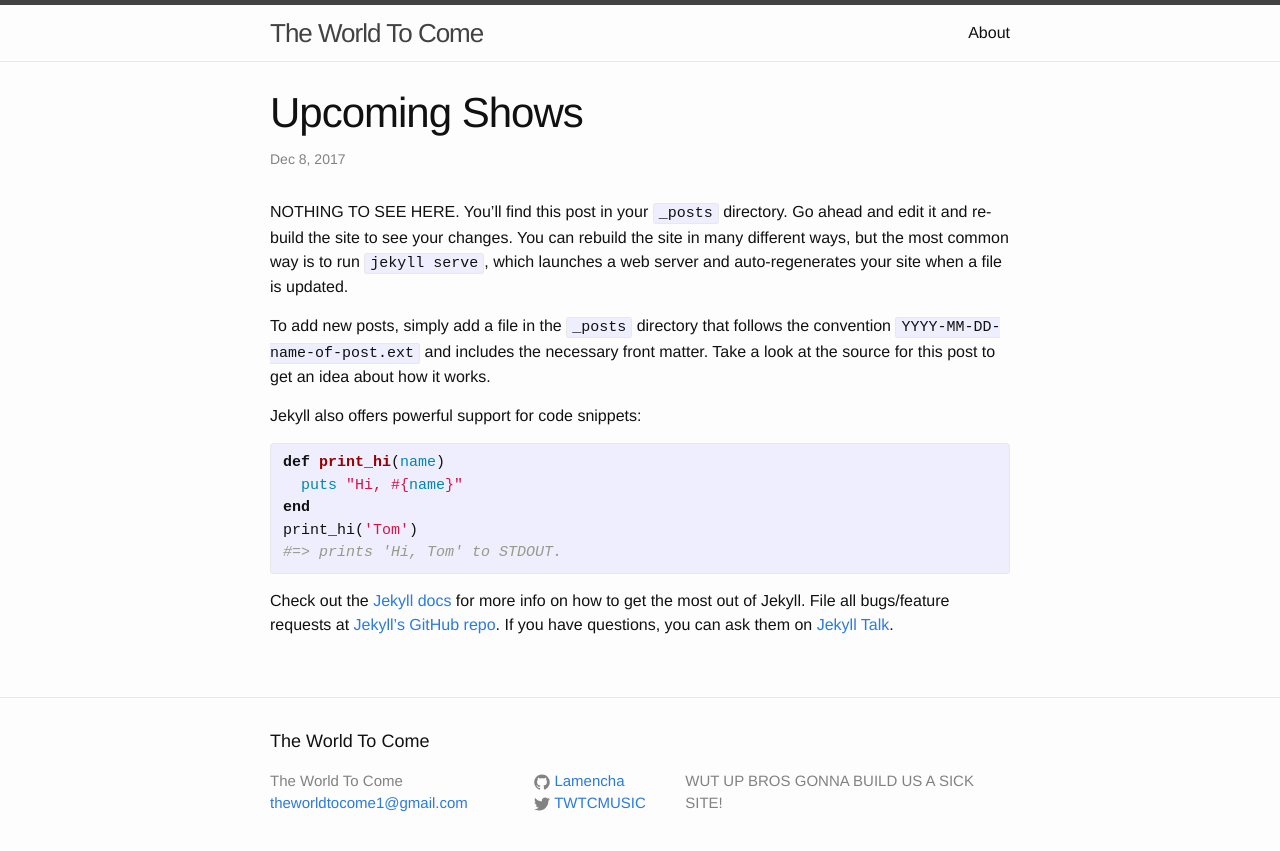
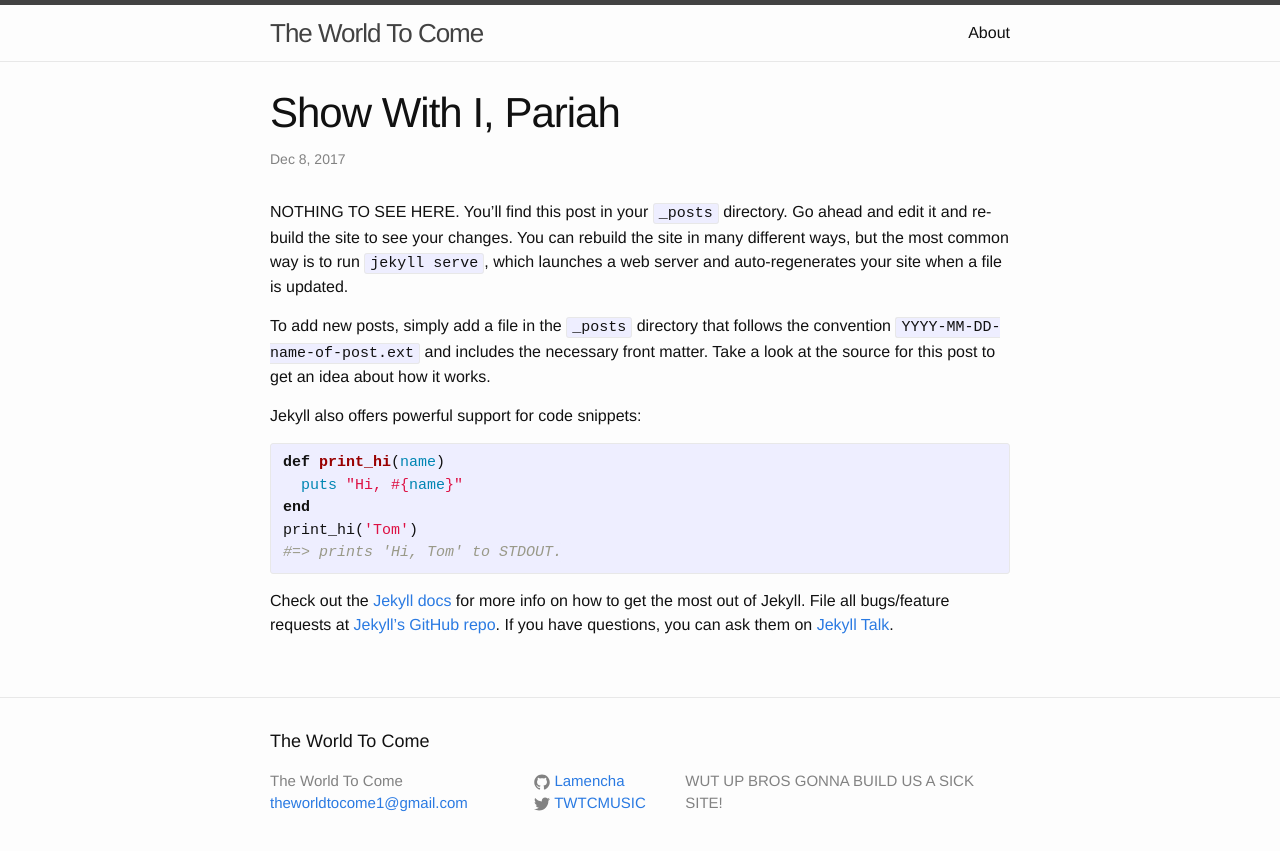
Before and after one commit to lamencha/lamencha.github.io, a Jekyll site: the page built from _posts/2017-11-03-welcome-to-jekyll.markdown, in a window 1280 px wide. Shown: the top 851 px of the page. Built offline with Jekyll 4.4.1, drawn with Linux system fonts in a browser that asks for light colours.

Commit message:
Show Test2

```diff
--- a/_layouts/post.html
+++ b/_layouts/post.html
@@ -4,7 +4,7 @@
 <article class="post" itemscope itemtype="http://schema.org/BlogPosting">
 
   <header class="post-header">
-    <h1 class="post-title" itemprop="name headline">Upcoming Shows</h1>
+    <h1 class="post-title" itemprop="name headline">Show With I, Pariah</h1>
     <p class="post-meta"><time datetime="{{ page.date | date_to_xmlschema }}" itemprop="datePublished">{{ page.date | date: "%b %-d, %Y" }}</time>{% if page.author %} • <span itemprop="author" itemscope itemtype="http://schema.org/Person"><span itemprop="name">{{ page.author }}</span></span>{% endif %}</p>
   </header>
 
--- a/index.html
+++ b/index.html
@@ -12,7 +12,7 @@
         <span class="post-meta">{{ post.date | date: "%b %-d, %Y" }}</span>
 
         <h2>
-          <a class="post-link" href="{{ post.url | prepend: site.baseurl }}">{{ post.title }}</a>
+          <a class="post-link" href="{{ post.url | prepend: site.baseurl }}">Upcoming Shows</a>
         </h2>
       </li>
     {% endfor %}
```
